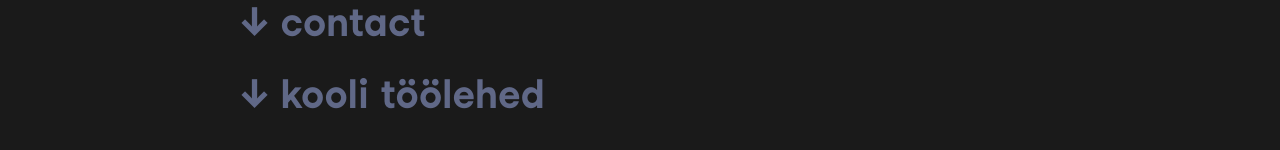
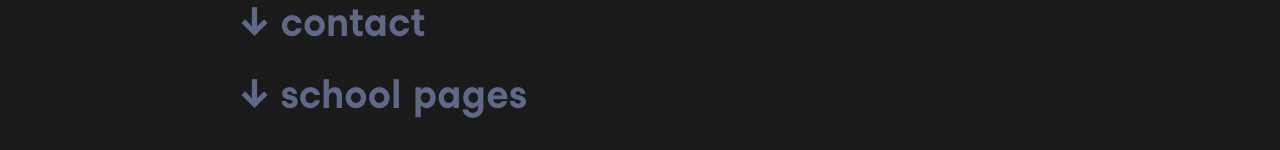
Before and after one commit to KetrinV/portfoolio-new, a plain HTML site: page aboutme.html in a window 1280 px wide. Shown: the part 945-1095 px from the top of the page. Drawn offline with Linux system fonts and the light colour scheme; files whose address does not match are found by name; a web font is replaced by a local one.

Commit message:
index change a little

```diff
--- a/aboutme.html
+++ b/aboutme.html
@@ -48,7 +48,7 @@
                       </a>
                       <br>
                       <a href="schoolpages.html">
-                        <h1>↓ Kooli Töölehed</h1>
+                        <h1>↓ School pages</h1>
                       </a>
                     </div>
                     <div class="link-underline" style="transform:translateX(-101%) translateZ(0)">
```
